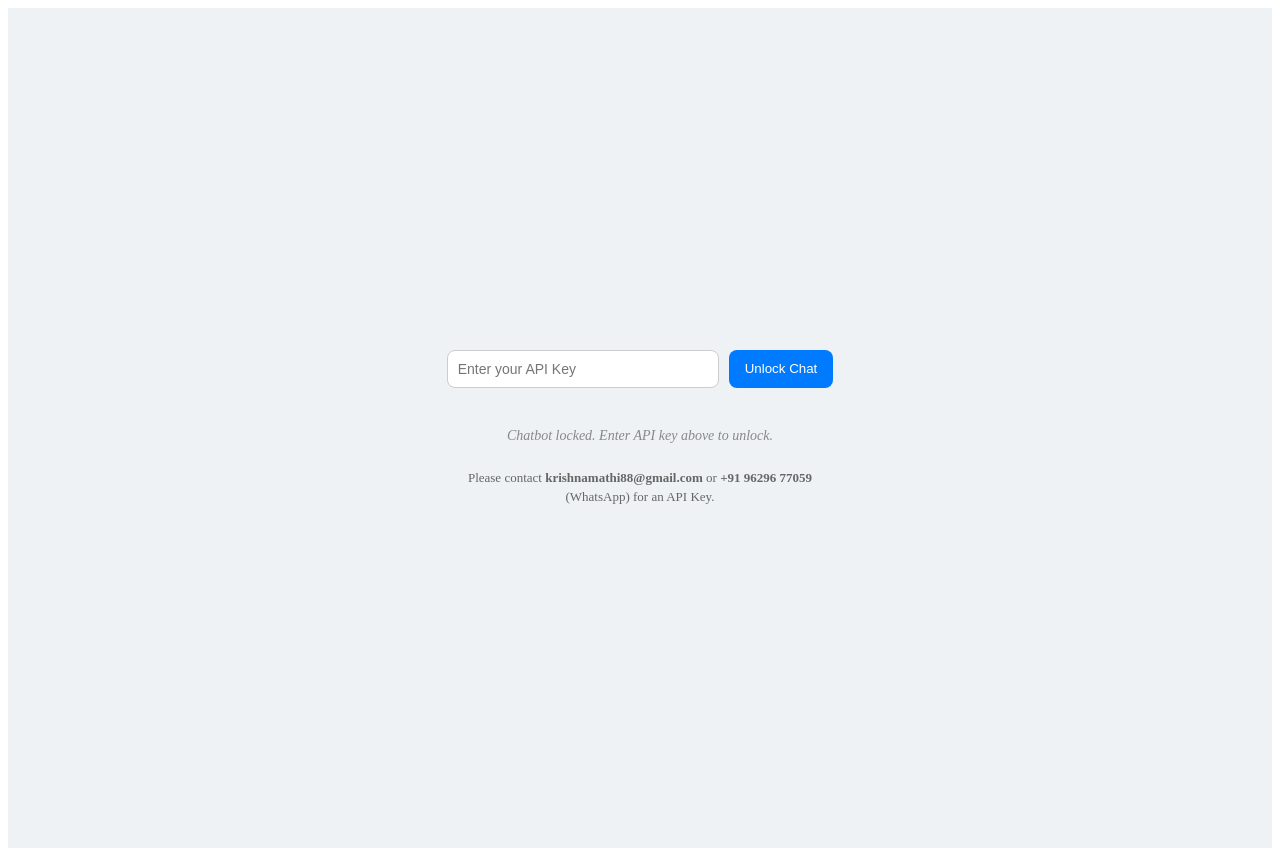
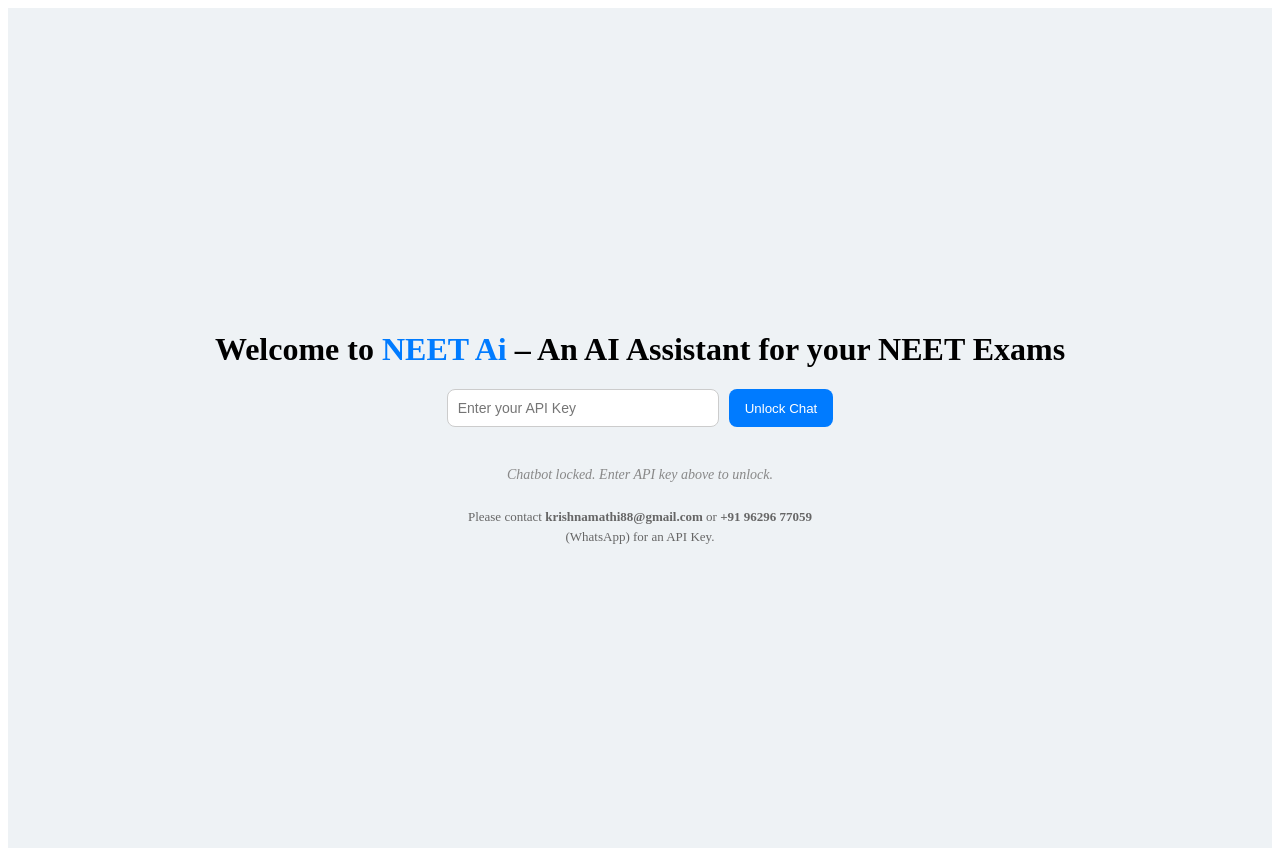
Before and after one commit to krishnamathi88/neetchatweb, a Next.js app: page / in a window 1280 px wide. Built offline with nearby package versions, Linux system fonts and the light colour scheme.

Commit message:
Update index.tsx

```diff
--- a/src/pages/index.tsx
+++ b/src/pages/index.tsx
@@ -103,6 +103,11 @@ export default function NeetChatbot() {
 
   return (
     <div style={styles.pageWrapper}>
+
+      <h1 style={styles.heading}>
+  Welcome to <span style={{ color: "#007bff" }}>NEET Ai</span> – An AI Assistant for your NEET Exams
+</h1>
+
       <div style={styles.apiKeyBox}>
         <input
           type="password"
```
